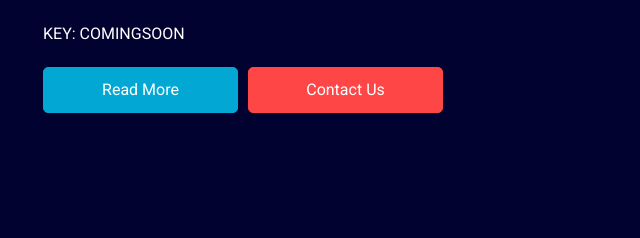
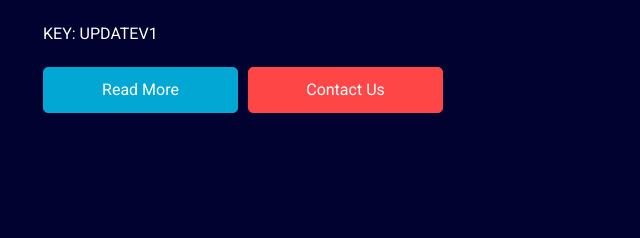
Before and after one commit to NemmarTV/NemsHub, a plain HTML site: page index.html in a window 1280 px wide. Shown: the part 393-631 px from the top of the page, 27-667 px from the left. Drawn offline with Linux system fonts and the light colour scheme; a script that the page names is missing.

Commit message:
Update index.html

```diff
--- a/index.html
+++ b/index.html
@@ -98,7 +98,7 @@
                       Fast & Secure <br>
                       Web NemsHub
                     </h1>
-                    <p>KEY: COMINGSOON</p>
+                    <p>KEY: UPDATEV1</p>
                     <div class="btn-box">
                       <a href="" class="btn-1">
                         Read More
```
